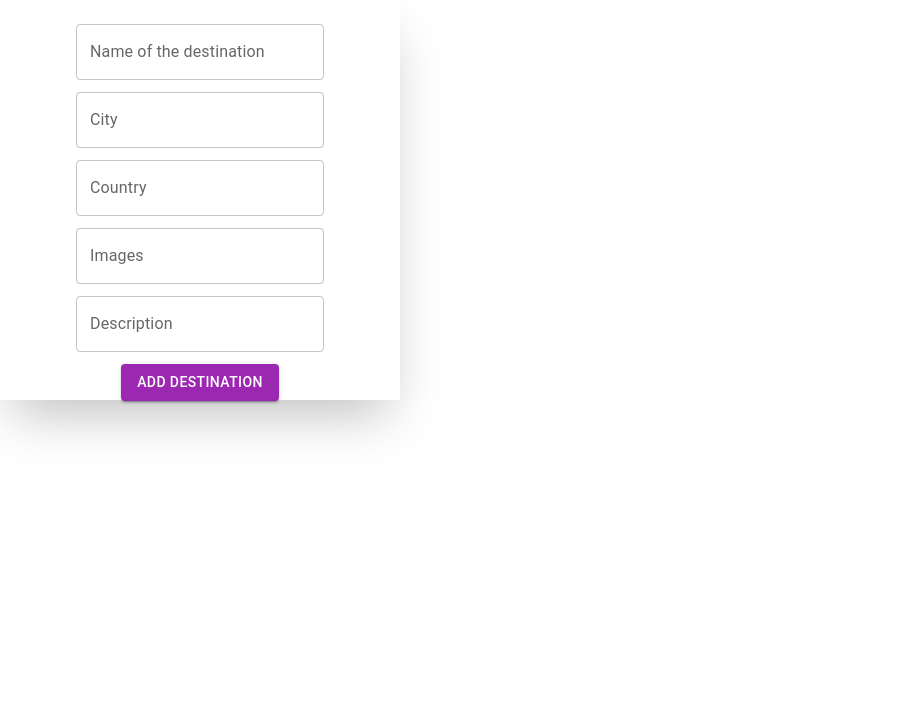
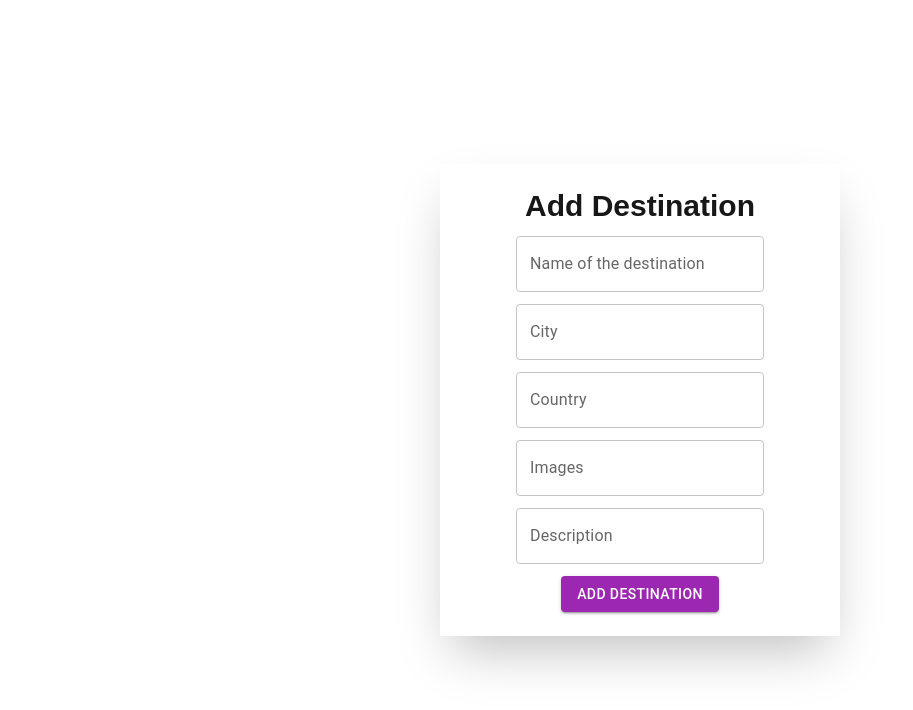
Before and after one commit to snepal094/Travel-Bucket-List-App, a Next.js app in the folder frontend/: page /add-destination in a window 1280 px wide. Shown: the top 710 px of the page, without its empty margins (0-913 px from the left). Built offline with nearby package versions, Linux system fonts and the light colour scheme.

Commit message:
useMutation on add-destination

```diff
--- a/frontend/app/(center)/add-destination/page.js
+++ b/frontend/app/(center)/add-destination/page.js
@@ -9,15 +9,34 @@ import {
   FormHelperText,
   TextField,
 } from '@mui/material';
-import axios from 'axios';
+import { useMutation } from '@tanstack/react-query';
 import { Formik } from 'formik';
 import { useRouter } from 'next/navigation';
 import React from 'react';
 
 const AddDestination = () => {
   const router = useRouter();
+
+  const token = localStorage.getItem('token'); // Retrieve token
+
+  const { isPending, error, data, mutate } = useMutation({
+    mutationKey: ['add-destination'],
+    mutationFn: async (values) => {
+      return await $axios.post('/destination/add', values, {
+        headers: {
+          Authorization: `Bearer ${token}`,
+        },
+      });
+    },
+    onSuccess: () => {
+      router.push('/');
+    },
+    onError: (error) => {
+      console.log(error.response.data.message);
+    },
+  });
   return (
-    <Box>
+    <Box className="flex flex-col justify-center items-center h-screen">
       <Formik
         initialValues={{
           name: '',
@@ -27,32 +46,36 @@ const AddDestination = () => {
           description: '',
         }}
         validationSchema={addDestinationValidationSchema}
-        onSubmit={async (values) => {
-          console.log(values);
-          try {
-            const token = localStorage.getItem('token'); // Retrieve token
-            if (!token) {
-              console.error('Token not found');
-              return;
-            }
+        onSubmit={(values) => {
+          mutate(values);
+        }}
+        // onSubmit={async (values) => {
+        //   console.log(values);
+        //   try {
+        //     const token = localStorage.getItem('token'); // Retrieve token
+        //     if (!token) {
+        //       console.error('Token not found');
+        //       return;
+        //     }
 
-            const response = await $axios.post('/destination/add', values, {
-              headers: {
-                Authorization: `Bearer ${token}`,
-              },
-            });
-            router.push('/');
-          } catch (error) {
-            console.log('error occurred');
-          }
-        }}
+        //     const response = await $axios.post('/destination/add', values, {
+        //       headers: {
+        //         Authorization: `Bearer ${token}`,
+        //       },
+        //     });
+        //     router.push('/');
+        //   } catch (error) {
+        //     console.log('error occurred');
+        //   }
+        // }}
       >
         {(formik) => {
           return (
             <form
               onSubmit={formik.handleSubmit}
-              className="h-screen w-full flex flex-col items-center shadow-2xl px-8 py-6 gap-3 max-w-[400px] max-h-[400px]"
+              className="w-full flex flex-col items-center shadow-2xl px-8 py-6 gap-3 max-w-[400px] min-h-[400px]"
             >
+              <p className="text-3xl font-bold">Add Destination</p>
               <FormControl>
                 <TextField
                   label="Name of the destination"
```
